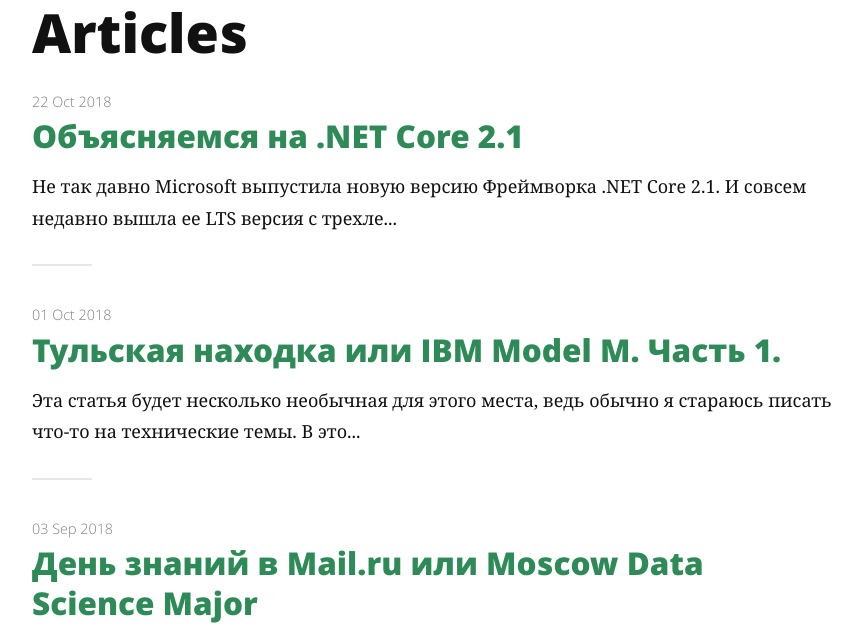
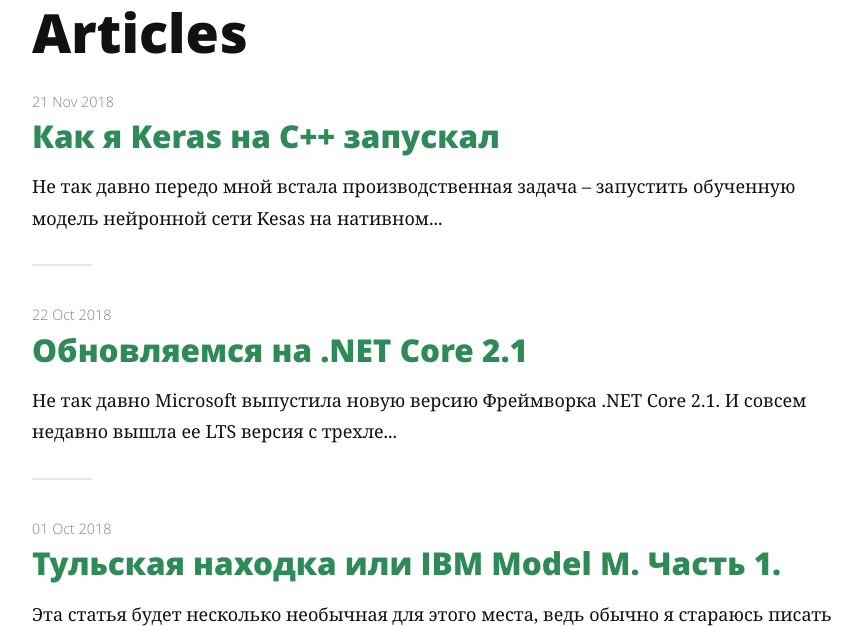
Before and after one commit to gosha20777/gosha20777.github.io, a Jekyll site: the page built from articles.md, in a window 1280 px wide and 900 px high, cut to the strip 274-900 px from the top of the window. Shown: the whole strip, without its empty margins (208-1070 px from the left). Built offline with Jekyll 4.4.1, drawn with Linux system fonts in a browser that asks for light colours; nearby versions of some CDN libraries; some web fonts are replaced; some of the changed lines change nothing that is shown.

Commit message:
keras2cpp

```diff
--- a/_posts/2018-10-22-dotnet-core21.markdown
+++ b/_posts/2018-10-22-dotnet-core21.markdown
@@ -1,6 +1,6 @@
 ---
 layout: post
-title:  "Объясняемся на .NET Core 2.1"
+title:  "Обновляемся на .NET Core 2.1"
 date:   2018-10-22
 category: event
 ---
--- /dev/null
+++ b/_posts/2018-11-21-keras2cpp.markdown
@@ -0,0 +1,93 @@
+---
+layout: post
+title:  "Как я Keras на C++ запускал"
+date:   2018-11-21
+category: neural-network
+---
+
+<p class="intro"><span class="dropcap">Н</span>е так давно передо мной встала производственная задача – запустить обученную модель нейронной сети <code>Kesas</code> на нативном <code>C++</code> коде. Как ни странно, решение оказалось вообще не тривиальным. В результате чего появилась собственная библиотека, дающая такую возможность. О том, как же это – нейросети на чистых крестах и будет сегодняшняя небольшая статья.</p>
+
+Тем, кому не терпится – вот [тут](https://github.com/gosha20777/keras2cpp) репозитарий на github, с подробным описанием использования. Ну а всех остальных прошу под кат…
+
+### Постановка проблемы.
+
+В процессе работы мне понадобилась запустить обученную модель на `C++` приложении *(Unreal Engune 4)*. Но вот незадача: на сегодняшний день нет практически никакой возможности запустить модель Keras на C++.
+Вариант с вызовом `Python` из `C++` не представлялся мне хорошим. Еще одним вариантом было конвертация модели Keras в модель **TensorFlow** и потом *сборка TensoFflow под кресты* и вызов API TF уже из C++ кода.
+Сей процесс метаморфозов хорошо описан в [этой статье](http://bitbionic.com/2017/08/18/run-your-keras-models-in-c-tensorflow/). Но с этим также возникают трудности. **Во-первых**, TensorFlow собирается через `Bzzel`. А сам безель штука капризная и отказался собираться под *UE4*. **Во-вторых**, сам `TF` довольно *большая и громоздкая* штуковина, а мне хотелось чего-то более легкого и производительного. Могу лишь сказать, что на просторах github был найден [полупабочий проект](https://github.com/pplonski/keras2cpp), с нужным мне функционалом. Но, он не поддерживал актуальные версии `Python` и `Keras`. А попытки переделать его, не увенчались успехом: *С++ приложение валилась с ошибкой `Core Dump`*. Было принято писать свою реализацию…
+
+### Пишем свою библиотеку!
+
+Включив рок потяжелее, закинувшись бутылкой ~~пиваса~~ энергетика, я сел за код. Во многом в реализации этой библиотеки мне помог код TensorFlow, попытки реабилитации найденного на `гит` кода, некоторые знания об алгоритмах и структурах данных *(спасибо ИТМО за его курсы)* и хорошая музыка в ушах. Так или иначе библиотека была написана за одну ночь.
+
+**И так встречайте: Keras2cpp!**
+
+Первая чать библиотеки – это *Python* модуль для сохранения обученной модели в собственный *бинарный* формат.
+
+Ничего сложного в этой операции нет. Мы просто читаем модель `Keras` и записываем побитово в файл: сначала `тип слоя`, потом `размерность`, потом `матрицу весов` в формате `float`.
+
+Теперь перейдем к самому вкусному – C++ реализации.
+
+Пользователю доступны 2 сущности `tensor` и `model`.
+
+**Tensor** – *переделяет собой данные с которыми работает нейросеть и является компьютерной реализацией тензора.* На данный момент поддерживается максимальная размерность в **4** измерения. *Размерность* каждого измерения хранится в поле `std::vector<int> dims_;` а *вес* каждого элемента тензора – в `std::vector<int> data_;`. Из доступных методов можно выделить `void Print()` и `Tensor Select(int row)`. Остальные операции вы можете посмотреть в исходном коде. После того как математика для тензоров была написана я приступил к реализации моделей.
+
+**Model** – *представляет собой набор слоев в каждом из которых прописаны операции над тензорами и матрица весов.* Для пользователя доступны 2 функции `virtual bool LoadModel(const std::string& filename);` и `virtual bool Apply(Tensor* in, Tensor* out);`.
+
+Вот полный пример кода.
+
+*python_model.py:*
+
+{% highlight python %}
+import numpy as np
+from keras import Sequential
+from keras.layers import Dense
+
+#create random data
+test_x = np.random.rand(10, 10).astype('f')
+test_y = np.random.rand(10).astype('f')
+model = Sequential([
+    Dense(1, input_dim=10)
+])
+model.compile(loss='mse', optimizer='adam')
+
+#train model by 1 iteration
+model.fit(test_x, test_y, epochs=1, verbose=False)
+
+#predict
+data = np.array([[0, 1, 2, 3, 4, 5, 6, 7, 8, 9]])
+prediction = model.predict(data)
+print(prediction)
+
+#save model
+from keras2cpp import export_model
+export_model(model, 'example.model')
+{% endhighlight %}
+
+*cpp_mpdel.cc:*
+
+{% highlight cpp %}
+#include "keras_model.h"
+
+int main()
+{
+    // Initialize model.
+    KerasModel model;
+    model.LoadModel("example.model");
+
+    // Create a 1D Tensor on length 10 for input data.
+    Tensor in(10);
+    in.data_ = {{0, 1, 2, 3, 4, 5, 6, 7, 8, 9}};
+
+    // Run prediction.
+    Tensor out;
+    model.Apply(&in, &out);
+    out.Print();
+    return 0;
+}
+{% endhighlight %}
+
+На этом я думаю все. Приятного использования, а я пойду к любимому C# и Python писать нейросети дальше.
+
+### P.s.
+
+Мне понравилось писать эту библиотеку. Когда пишешь все сам с нуля – больше понимаешь, а как оно работает… В планах добавить поддержку других архитектур и GPU…
```
